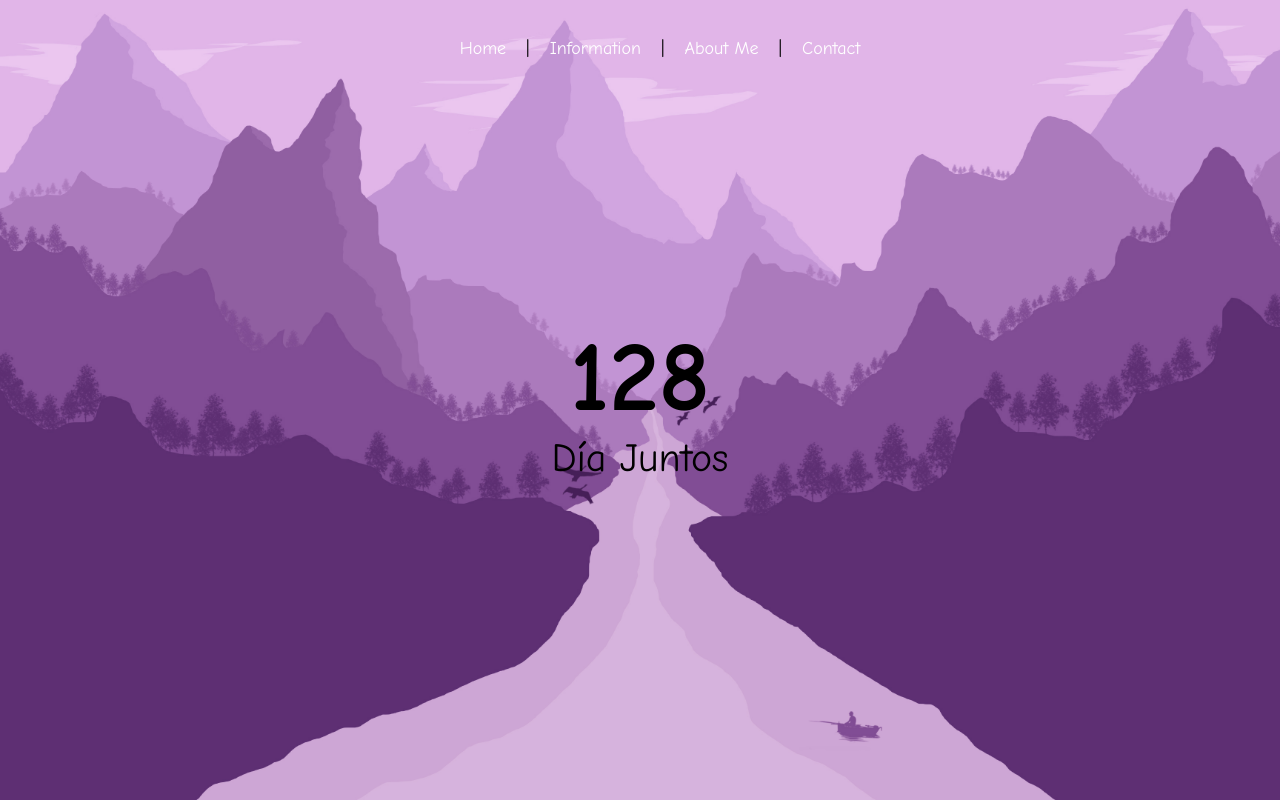
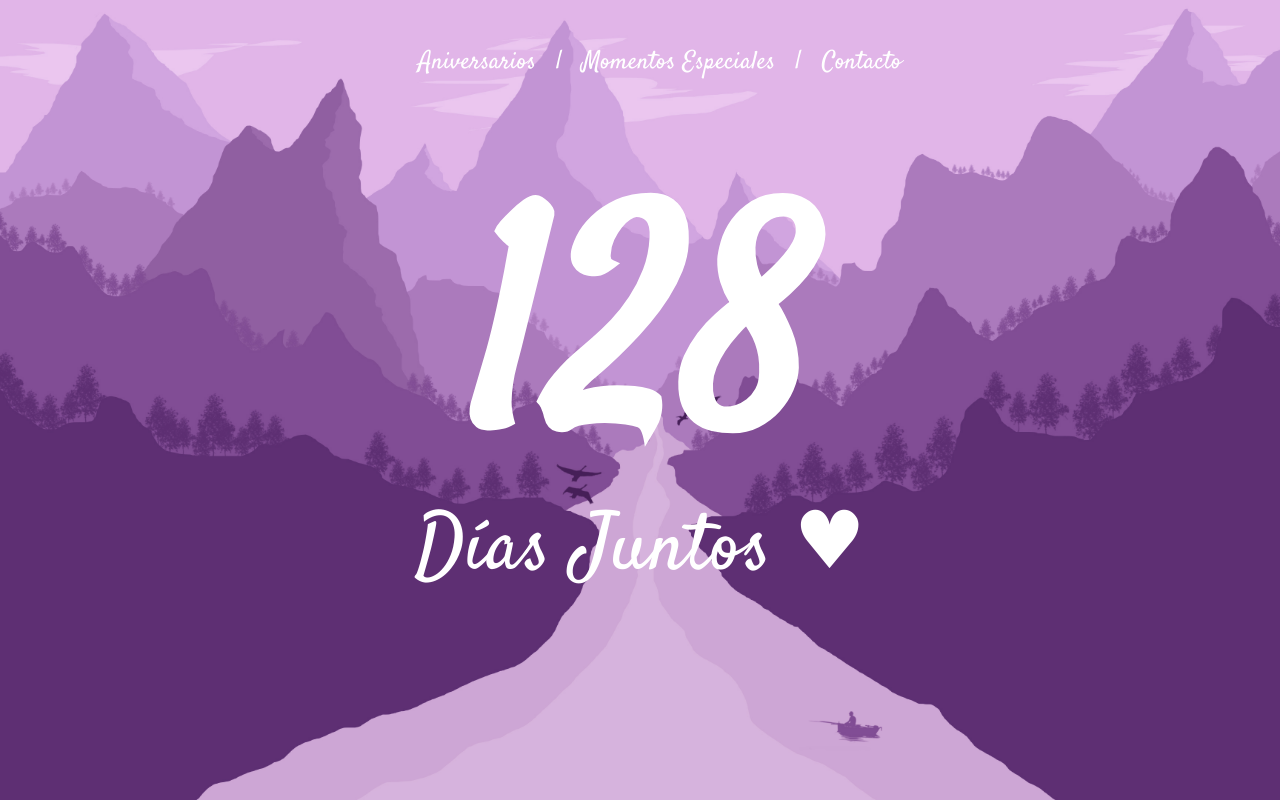
Before and after one commit to dymforever/dymforever.github.io, a plain HTML site: page index.html in a window 1280 px wide. Shown: the top 800 px of the page. Drawn offline with Linux system fonts and the light colour scheme.

Commit message:
Se agrewga animacion + script del contador♥

```diff
--- a/index.html
+++ b/index.html
@@ -4,21 +4,42 @@
     <meta charset="UTF-8">
     <meta name="viewport" content="width=device-width, initial-scale=1.0">
     <link rel="stylesheet" href="style.css">
+    <link rel="shortcut icon" href="images/ico.png" type="image/x-icon">
+    <link href="https://fonts.googleapis.com/css2?family=Satisfy&display=swap" rel="stylesheet">
     <title>Te Amo</title>
 </head>
 <body>
     <div class="Nav">
-        <a href="#">Home</a>
+        <a href="/Aniversarios.html">Aniversarios</a>
         <p>|</p>
-        <a href="#">Information</a>
+        <a href="/MomentosEsp.html">Momentos Especiales</a>
         <p>|</p>
-        <a href="#">About Me</a>
-        <p>|</p>
-        <a href="#">Contact</a>
+        <a href="/Contacto.html">Contacto</a>
     </div>
     <div class="Container">
-        <p>128</p>
-        <p>Día Juntos</p>
+        <p id="timer"></p>
+        <p>Días Juntos ♥</p>
     </div>
 </body>
+<script>
+  // Fecha en que comenzo 💕
+  const fechaInicio = new Date("2025-05-01");
+  setInterval(() => {
+    const ahora = new Date();
+    // Normalizamos las horas a medianoche (00:00)
+    const inicio = new Date(
+        fechaInicio.getFullYear(),
+        fechaInicio.getMonth(),
+        fechaInicio.getDate()
+    );
+    const hoy = new Date(
+        ahora.getFullYear(),
+        ahora.getMonth(),
+        ahora.getDate()
+    );
+    const diferencia = hoy - inicio;
+    const dias = Math.floor(diferencia / (1000 * 60 * 60 * 24));
+    document.getElementById("timer").innerHTML = dias;
+  }, 1000);
+</script>
 </html>
--- a/style.css
+++ b/style.css
@@ -5,7 +5,8 @@ body {
     background-repeat: no-repeat;
     height: 100vh;
     margin: 0;
-    font-family: "Comic Sans MS", cursive, sans-serif;
+    font-family: 'Satisfy', cursive;
+    overflow: hidden;
 }
 
 .Nav {
@@ -14,24 +15,39 @@ body {
     align-items: center;
     gap: 20px;
     padding: 20px;
-    font-size: 18px;
+    font-size: 25px;
     position: absolute;
     top: 0;
     width: 100%;
+
+}
+.Nav p {
+    color: #fff;
+}
+.Nav a {
+    text-decoration: none;
+    color: #fff;
+    transition: transform 0.3s ease, color 0.3s ease;
 }
 
-.Nav a {
-    text-decoration: none;
-    color: white;
-    transition: color 0.3s ease;
+.Nav a::after {
+    content: "";
+    position: absolute;
+    bottom: -3px;
+    left: 0;
+    width: 0;
+    height: 2px;
+    background-color: #bb00ff;
+    transition: width 0.3s ease;
 }
 
 .Nav a:hover {
     color: #bb00ff;
     transform: scale(1.2);
-    border-bottom: 2px solid #5a007a;
-    padding-bottom: 3px;
-    transition: all 0.3s ease;
+}
+
+.Nav a:hover::after {
+    width: 100%;
 }
 
 .Container {
@@ -41,15 +57,41 @@ body {
     align-items: center;
     height: 100vh;
     text-align: center;
+    color: #fff;
+    -webkit-text-stroke: 0px black;
+    line-height: 1;
 }
 
 .Container p:nth-child(1) {
-    font-size: 100px;
+    font-size: 300px;
     font-weight: bold;
-    margin: 0;
 }
 
 .Container p:nth-child(2) {
-    font-size: 40px;
+    font-size: 80px;
+}
+
+.Container p{
     margin: 0;
+    opacity: 0;
+    transform: translateY(100px);
+    animation: Aparicion 1s ease-out forwards, latido 2.5s infinite 1s;
 }
+
+/* Animación de entrada desde abajo */
+@keyframes Aparicion {
+    to {
+        opacity: 1;
+        transform: translateY(0);
+    }
+}
+
+/* Animación de latido */
+@keyframes latido {
+  0%   { transform: scale(1); }
+  10%  { transform: scale(1.12); }
+  20%  { transform: scale(1); }
+  30%  { transform: scale(1.18); }
+  40%  { transform: scale(1); }
+  100% { transform: scale(1); }
+}
```
Also changed, not shown: Aniversarios.html (added, +13 -0 lines), Contacto.html (added, +13 -0 lines), MomentosEsp.html (added, +13 -0 lines).
